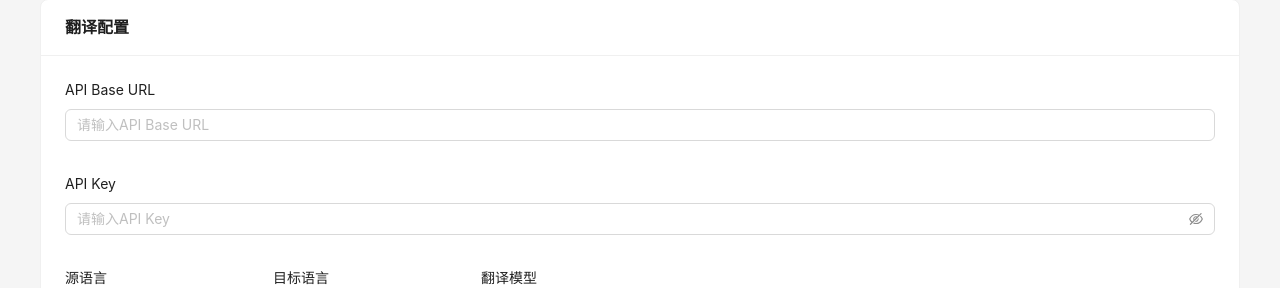
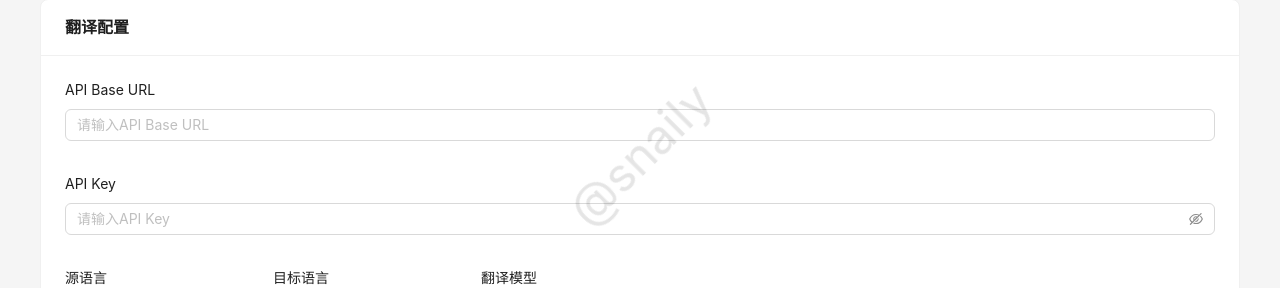
Before and after one commit to snailyp/subtitle-translator, a React (Create React App) app: page / in a window 1280 px wide. Shown: the part 246-534 px from the top of the page. Built offline with nearby package versions, Linux system fonts and the light colour scheme.

Commit message:
feat: 添加水印并移除默认 README

```diff
--- a/src/App.jsx
+++ b/src/App.jsx
@@ -21,6 +21,22 @@ function App() {
 
   return (
     <Layout style={{ minHeight: '100vh' }}>
+      <div
+        style={{
+          position: 'fixed',
+          top: '50%',
+          left: '50%',
+          transform: 'translate(-50%, -50%) rotate(-45deg)',
+          fontSize: '48px',
+          color: 'rgba(0, 0, 0, 0.1)',
+          whiteSpace: 'nowrap',
+          pointerEvents: 'none',
+          zIndex: 100,
+          userSelect: 'none'
+        }}
+      >
+        @snaily
+      </div>
       <Header style={{
         background: '#fff',
         padding: '0 20px',
--- a/src/index.css
+++ b/src/index.css
@@ -1,13 +1,42 @@
 body {
   margin: 0;
-  font-family: -apple-system, BlinkMacSystemFont, 'Segoe UI', 'Roboto', 'Oxygen',
-    'Ubuntu', 'Cantarell', 'Fira Sans', 'Droid Sans', 'Helvetica Neue',
+  font-family: -apple-system, BlinkMacSystemFont, "Segoe UI", "Roboto", "Oxygen",
+    "Ubuntu", "Cantarell", "Fira Sans", "Droid Sans", "Helvetica Neue",
     sans-serif;
   -webkit-font-smoothing: antialiased;
   -moz-osx-font-smoothing: grayscale;
 }
 
 code {
-  font-family: source-code-pro, Menlo, Monaco, Consolas, 'Courier New',
+  font-family: source-code-pro, Menlo, Monaco, Consolas, "Courier New",
     monospace;
 }
+
+#watermark {
+  position: fixed;
+  top: 0;
+  left: 0;
+  width: 100%;
+  height: 100%;
+  pointer-events: none;
+  z-index: -1;
+  background-image: repeating-linear-gradient(
+    -45deg,
+    rgba(0, 0, 0, 0.1),
+    rgba(0, 0, 0, 0.1) 1px,
+    transparent 1px,
+    transparent 15px
+  );
+  background-size: 200% 200%;
+}
+
+#watermark::before {
+  content: "@snaily";
+  position: fixed;
+  top: 50%;
+  left: 50%;
+  transform: translate(-50%, -50%) rotate(-45deg);
+  font-size: 48px;
+  color: rgba(0, 0, 0, 0.1);
+  white-space: nowrap;
+}
```
Also changed, not shown: 1 other file (tests, documents, lock files or other folders).
